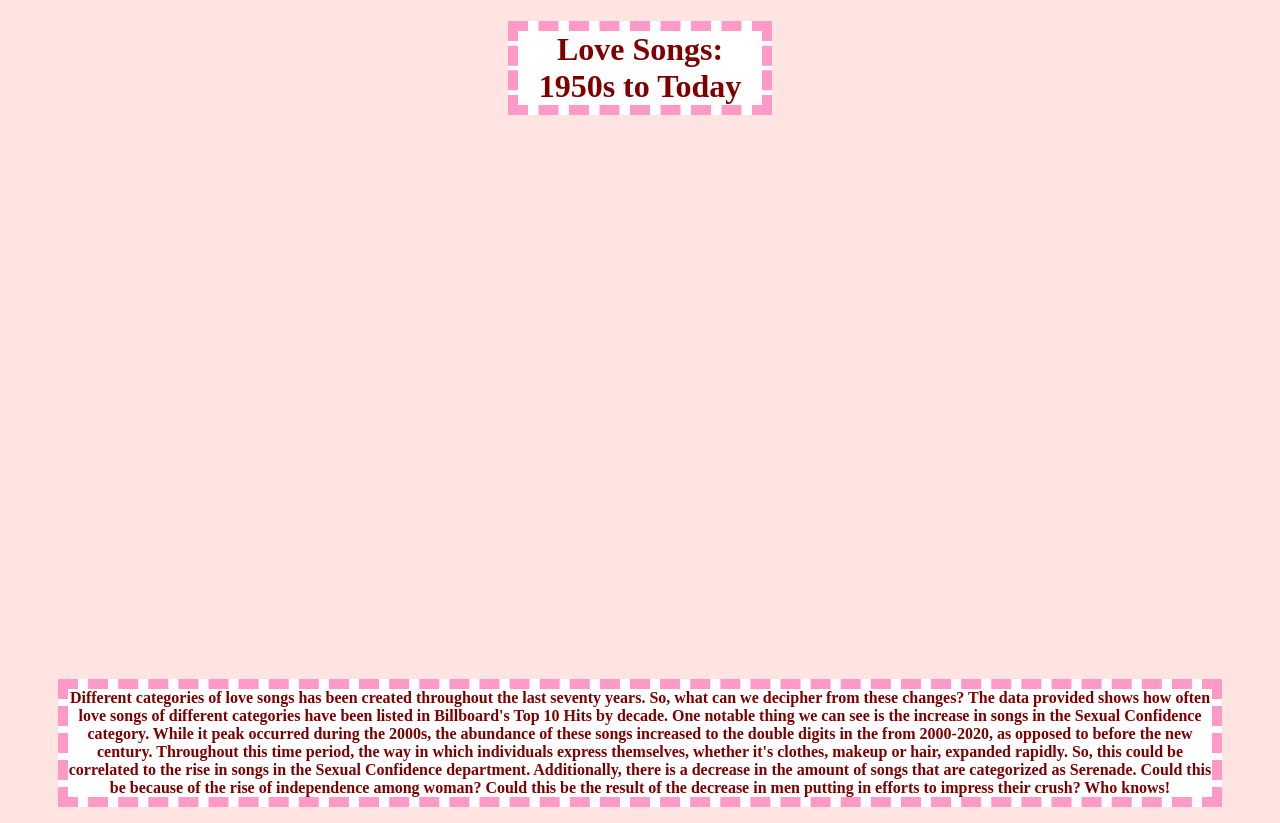
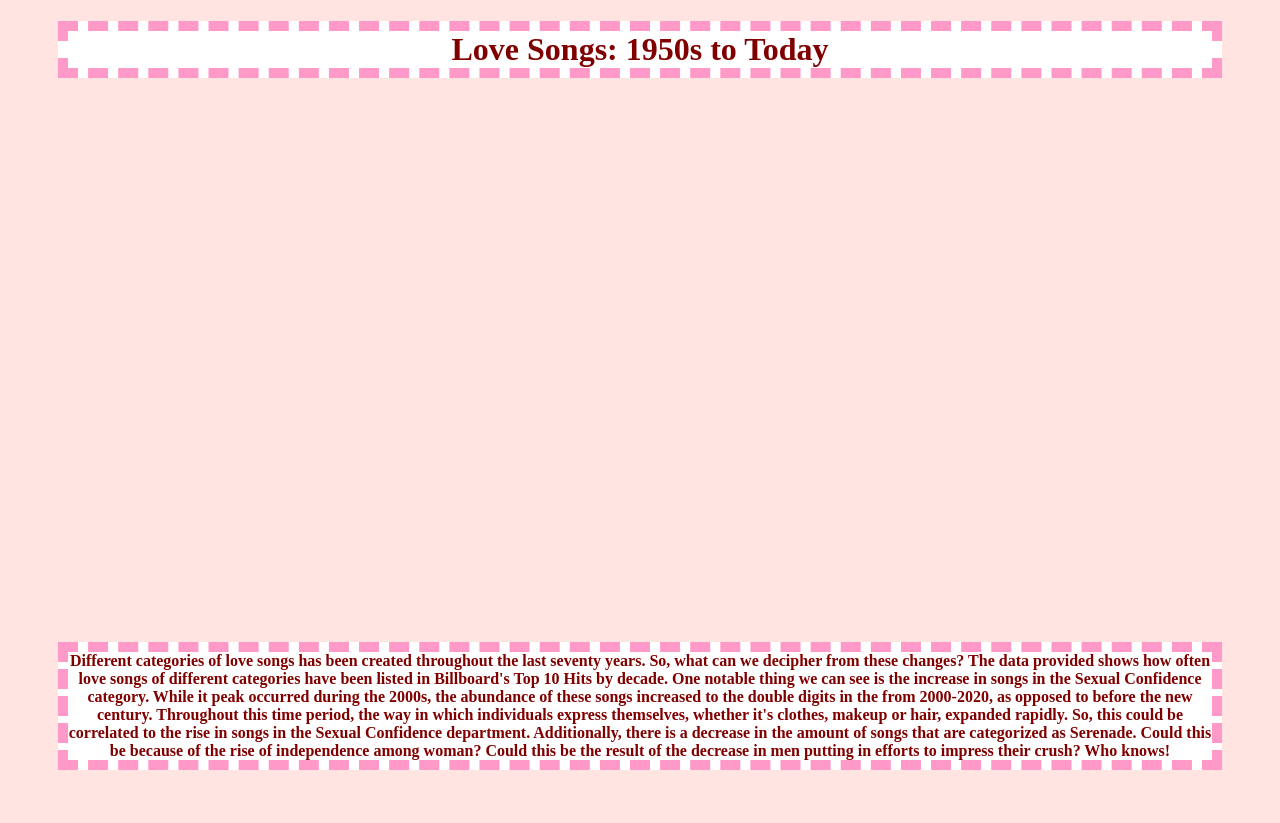
Before and after one commit to carlysi24/data-work-2, a plain HTML site: page index.html in a window 1280 px wide. After the commit the page ends 800 px from the top, so only its background shows below. Drawn offline with Linux system fonts and the light colour scheme; a script that the page names is missing.

Commit message:
Update index.html again

```diff
--- a/index.html
+++ b/index.html
@@ -14,8 +14,8 @@
 	border-width:10px;
 	text-align:center;
 	border-color:#ff99c8;
-	margin-left:500px;
-	margin-right:500px;
+	margin-left:50px;
+	margin-right:50px;
 	margin-bottom:75px;
 	}
 
```
